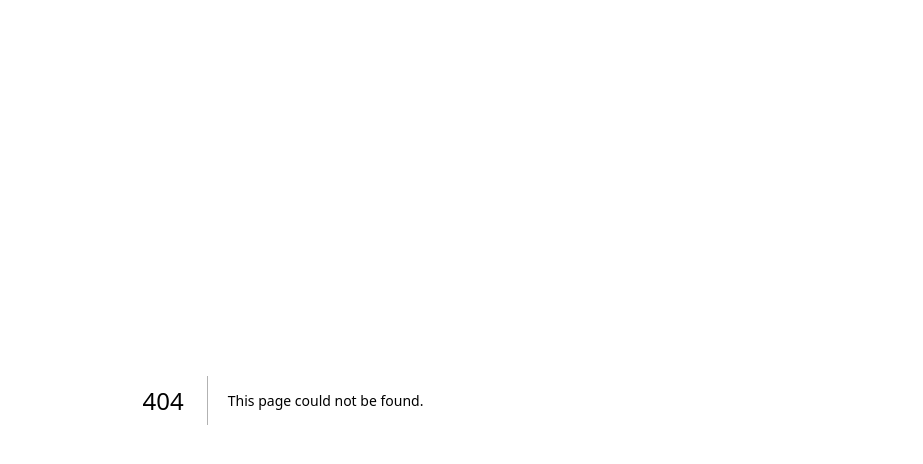
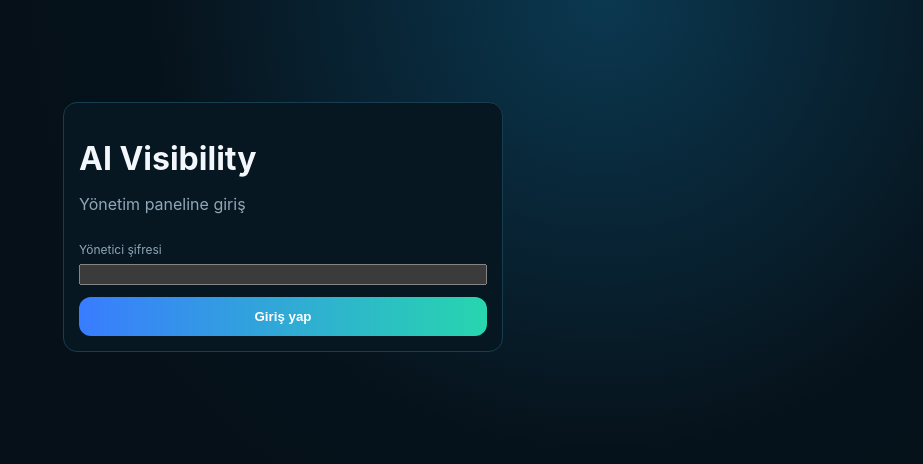
Before and after one commit to mehmetozan-5858/ai-visibility, a Next.js app: page /login in a window 1280 px wide. Before the commit this address had no page. Shown: the top 464 px of the page, without its empty margins (357-1280 px from the left). Built offline with nearby package versions, Linux system fonts and the light colour scheme.

Commit message:
Add admin login page

```diff
--- /dev/null
+++ b/app/login/page.js
@@ -0,0 +1,3 @@
+import LoginForm from "../../components/LoginForm";
+export const metadata={title:"Giriş | AI Visibility"};
+export default function Page(){return <main><LoginForm/></main>}
```
